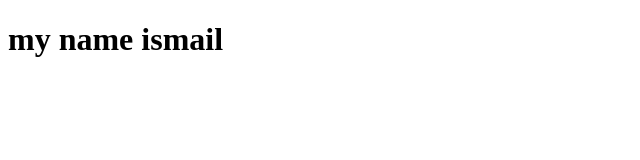
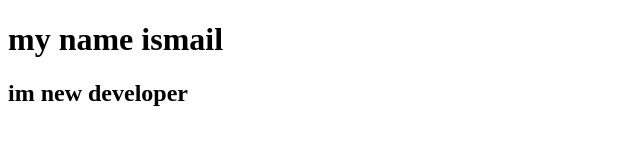
Before and after one commit to ismail-85/general-project, a plain HTML site: page index.html in a window 1280 px wide. Shown: the whole page, without its empty margins (0-640 px from the left). Drawn offline with Linux system fonts and the light colour scheme.

Commit message:
h2 added

```diff
--- a/index.html
+++ b/index.html
@@ -8,5 +8,6 @@
 </head>
 <body>
     <h1>my name ismail</h1>
+    <h2>im new developer</h2>
 </body>
 </html>
```
